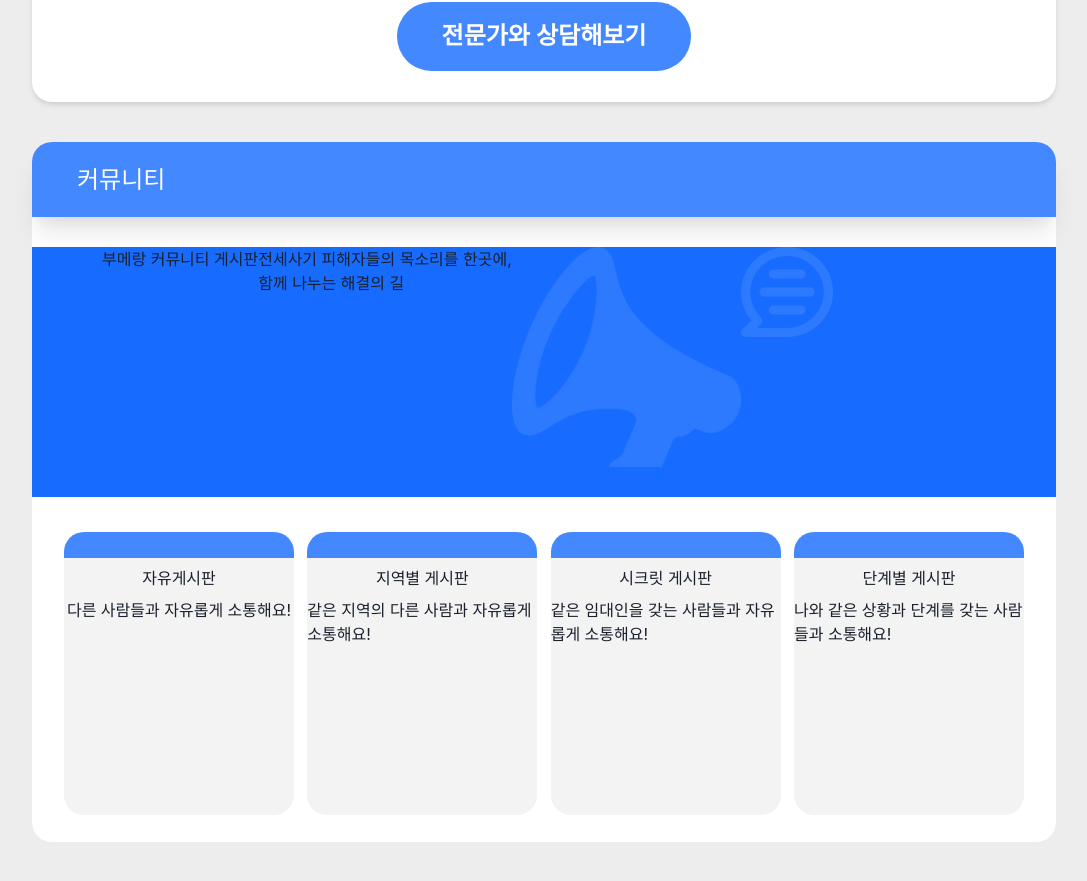
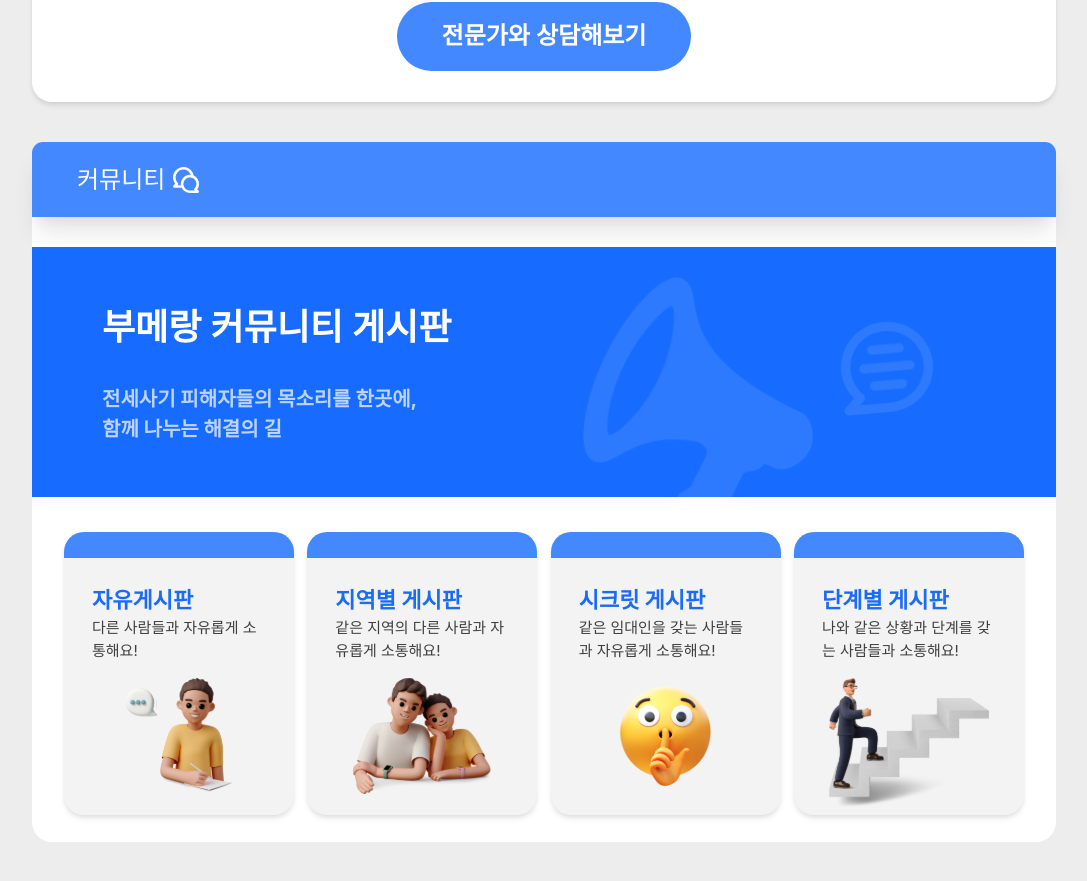
Before and after one commit to kakao-tech-campus-2nd-step3/Team11_FE, a React (Vite) app: page / in a window 1280 px wide. Shown: the part 1240-2121 px from the top of the page, without its empty margins (96-1183 px from the left). Built offline with nearby package versions, Linux system fonts and the light colour scheme.

Commit message:
feat: 커뮤니티 섹션 구현

```diff
--- /dev/null
+++ b/src/components/CommunitySection/CommunityBanner.tsx
@@ -0,0 +1,38 @@
+import React from 'react';
+
+import { BoomerangColors } from '@/utils/colors';
+import { Box, Flex, Text } from '@chakra-ui/react';
+import CommentBubble from '@images/commentBubble.svg?react';
+import Speaker from '@images/speaker.svg?react';
+
+import styles from './index.module.css';
+
+export const CommunityBanner: React.FC = () => (
+  <Flex
+    bg={'#176CFF'}
+    h={250}
+    pl={70}
+    alignItems="center"
+    className={styles['community--banner']}
+  >
+    <Box mr="130px">
+      <Text
+        pb={30}
+        fontSize="36px"
+        color={BoomerangColors.white}
+        fontWeight={600}
+      >
+        부메랑 커뮤니티 게시판
+      </Text>
+      <Text color={'#BCD4FF'} fontSize={20} fontWeight={700}>
+        전세사기 피해자들의 목소리를 한곳에,
+        <br />
+        함께 나누는 해결의 길
+      </Text>
+    </Box>
+    <Box h="100%">
+      <Speaker />
+      <CommentBubble />
+    </Box>
+  </Flex>
+);
--- /dev/null
+++ b/src/components/CommunitySection/CommunityBoardNavBox.tsx
@@ -0,0 +1,29 @@
+import React from 'react';
+
+import { BoomerangColors } from '@/utils/colors';
+import { Box, Image, Text } from '@chakra-ui/react';
+
+export interface ICommunityBoardNavBox {
+  type: string;
+  desc: string;
+  img: string;
+}
+
+export const CommunityBoardNavBox: React.FC = ({
+  type,
+  desc,
+  img,
+}: ICommunityBoardNavBox) => (
+  <Box w={230} h={283} bg={'#F3F3F3'} borderRadius={20} boxShadow="md">
+    <Box bg={BoomerangColors.blue} h={26} borderTopRadius={20} mb="26px" />
+    <Box pl={7} pr={7}>
+      <Text color={'#1C6BF5'} fontSize="22px" fontWeight={700}>
+        {type}
+      </Text>
+      <Text whiteSpace="pretty" color={'#3F3F3F'} fontSize="15px" mb={4}>
+        {desc}
+      </Text>
+      <Image alt="image of each board" objectFit="none" src={img} m="0 auto" />
+    </Box>
+  </Box>
+);
--- /dev/null
+++ b/src/components/CommunitySection/CommunityHeader.tsx
@@ -0,0 +1,22 @@
+import React from 'react';
+
+import { BoomerangColors } from '@/utils/colors';
+import { Flex, Text } from '@chakra-ui/react';
+import CommunityIcon from '@images/community.svg?react';
+
+export const CommunityHeader = () => (
+  <Flex
+    bg={BoomerangColors.blue}
+    h={75}
+    borderTopRadius={11}
+    pl="45px"
+    mb={30}
+    alignItems="center"
+    boxShadow="xl"
+  >
+    <Text fontSize="24px" mr={2} color={BoomerangColors.white}>
+      커뮤니티
+    </Text>
+    <CommunityIcon />
+  </Flex>
+);
--- /dev/null
+++ b/src/components/CommunitySection/index.module.css
@@ -0,0 +1,40 @@
+.community--banner {
+    position: relative;
+    overflow: hidden;
+}
+
+.community--banner svg {
+    position: absolute;
+}
+
+.community--banner svg:first-child  {
+    animation: slideSpeaker 4s ease-in-out infinite;
+}
+
+@keyframes slideSpeaker {
+    0% {
+        transform: translate(0px, 30px) rotate(0deg) ;
+    }
+    50% {
+        transform: translate(5px, 32px) rotate(3deg) ;
+    }
+    100% {
+        transform: translate(0px, 30px) rotate(0deg) ;
+    }
+}
+
+.community--banner svg:last-child {
+    animation: slideCommentBubble 4s ease-in-out infinite;
+}
+
+@keyframes slideCommentBubble {
+    0% {
+        transform: translate(260px, 70px);
+    }
+    50% {
+        transform: translate(260px, 75px) rotate(-5deg);
+    }
+    100% {
+        transform: translate(260px, 70px);
+    }
+}
--- a/src/components/CommunitySection/index.tsx
+++ b/src/components/CommunitySection/index.tsx
@@ -1,72 +1,50 @@
-import React, { Fragment } from 'react';
+import { CommunityBanner } from '@components/CommunitySection/CommunityBanner';
+import {
+  CommunityBoardNavBox,
+  ICommunityBoardNavBox,
+} from '@components/CommunitySection/CommunityBoardNavBox';
+import { CommunityHeader } from '@components/CommunitySection/CommunityHeader';
+
+import React from 'react';
 
 import { BoomerangColors } from '@/utils/colors';
-import { Box, Flex, Text, VStack } from '@chakra-ui/react';
-import CommentBubble from '@images/commentBubble.svg?react';
-import Speaker from '@images/speaker.svg?react';
+import { Box, Flex } from '@chakra-ui/react';
+import free from '@images/free.svg';
+import local from '@images/local.svg';
+import shush from '@images/shush.svg';
+import steps from '@images/steps.svg';
 
-const boards = [
+const boards: ICommunityBoardNavBox[] = [
   {
     type: '자유게시판',
     desc: '다른 사람들과 자유롭게 소통해요!',
+    img: free,
   },
   {
     type: '지역별 게시판',
     desc: '같은 지역의 다른 사람과 자유롭게 소통해요!',
+    img: local,
   },
   {
     type: '시크릿 게시판',
     desc: '같은 임대인을 갖는 사람들과 자유롭게 소통해요!',
+    img: shush,
   },
   {
     type: '단계별 게시판',
     desc: '나와 같은 상황과 단계를 갖는 사람들과 소통해요!',
+    img: steps,
   },
 ];
 
 export const CommunitySection: React.FC = () => (
   <Box h={700} bg={BoomerangColors.white} borderRadius={20}>
-    <Box
-      bg={BoomerangColors.blue}
-      h={75}
-      borderTopRadius={20}
-      pl="45px"
-      mb={30}
-      lineHeight="75px"
-      boxShadow={'xl'}
-    >
-      <Text fontSize={'24px'} color={BoomerangColors.white}>
-        커뮤니티
-      </Text>
-    </Box>
-    <Flex bg={'#176CFF'} h={250} pl={70}>
-      <Fragment>
-        <Text>부메랑 커뮤니티 게시판</Text>
-        <Text>
-          전세사기 피해자들의 목소리를 한곳에,
-          <br />
-          함께 나누는 해결의 길
-        </Text>
-      </Fragment>
-      <Speaker />
-      <CommentBubble />
-    </Flex>
+    <CommunityHeader />
+    <CommunityBanner />
     <Flex mt={35} pl={8} pr={8} justifyContent="space-between">
       {boards.map((board) => (
-        <VStack w={230} h={283} bg={'#F3F3F3'} borderRadius={20}>
-          <Box
-            bg={BoomerangColors.blue}
-            h={26}
-            w={'100%'}
-            borderTopRadius={20}
-          />
-          <Text>{board.type}</Text>
-          <Text>{board.desc}</Text>
-        </VStack>
+        <CommunityBoardNavBox key={board.type} {...board} />
       ))}
     </Flex>
   </Box>
-  // <Box h={700} bg={'white'}>
-  //   커뮤니티
-  // </Box>
 );
```
